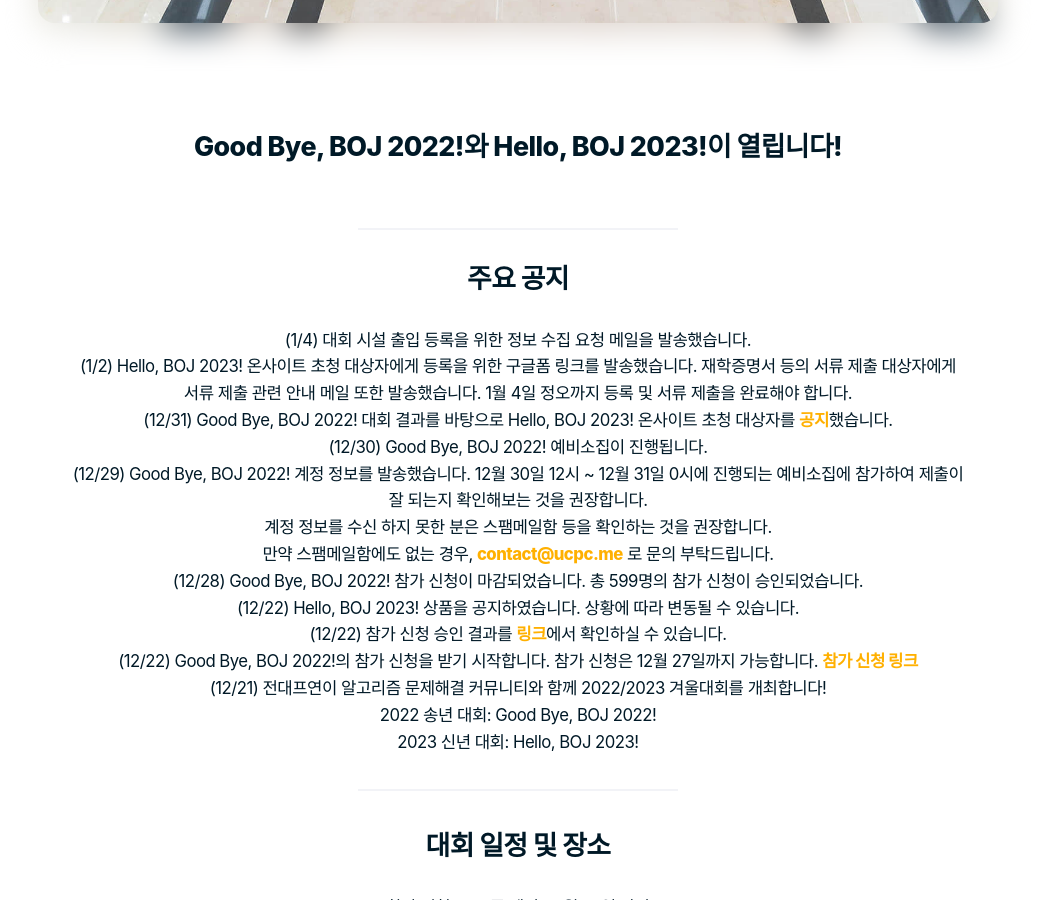
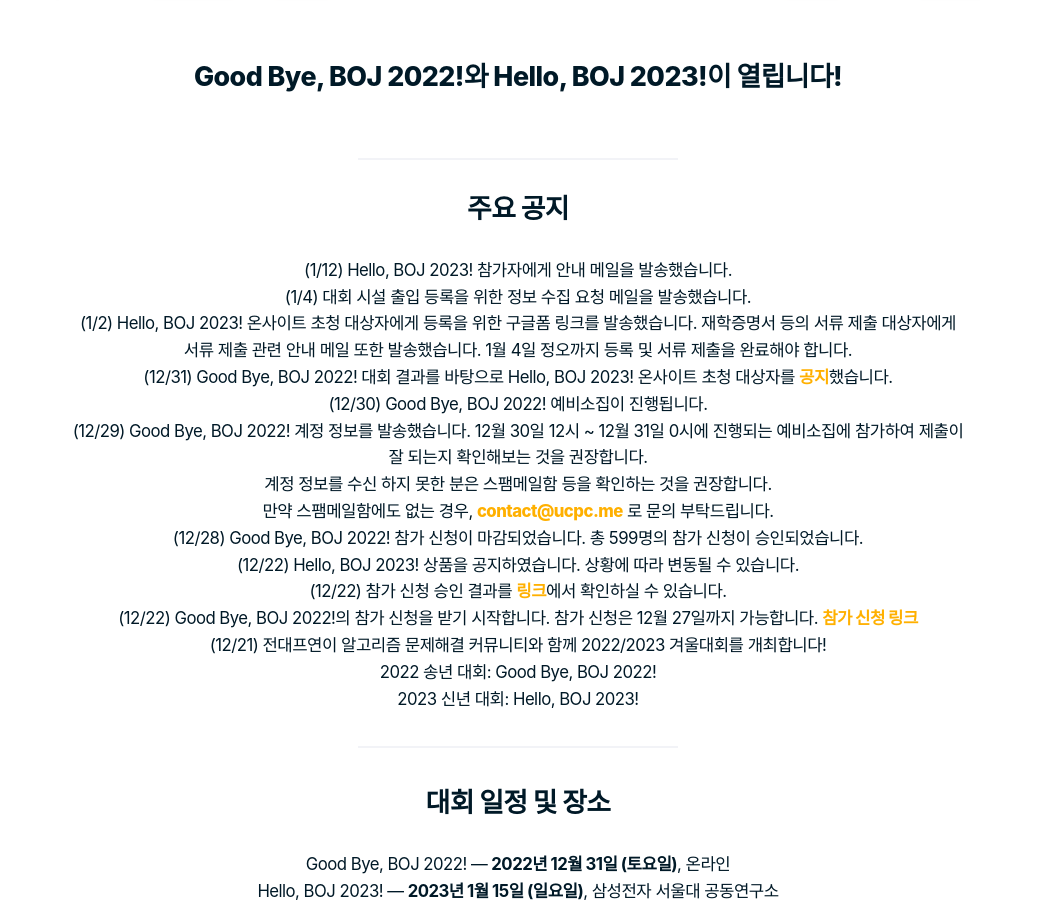
Before and after one commit to ucpcc/2022w, a Jekyll site: the page built from index.md, in a window 1280 px wide and 900 px high, scrolled down 1186 px. Shown: the whole window, without its empty margins (122-1160 px from the left). Built offline with Jekyll 4.4.1, drawn with Linux system fonts in a browser that asks for light colours; some web fonts are replaced; some of the changed text lies outside the part shown.

Commit message:
feat: announce mail

```diff
--- a/_layouts/home.html
+++ b/_layouts/home.html
@@ -11,9 +11,6 @@
       <div class="main_caption">
         <h1 style="margin-bottom: 0;">Good Bye, BOJ 2022! / Hello, BOJ 2023!</h1>
         전국 대학생 프로그래밍 대회 동아리 연합 &middot; 2022/2023 겨울 대회
-
-        <br>
-        <h2 style="margin-bottom: 0;">참가 신청: <a href="https://forms.gle/qCp7PAufAKbRMnBA8">링크</a> (~12/27)</h2>
       </div>
     </div>
     <div style="height: 2rem;"></div>
--- a/index.md
+++ b/index.md
@@ -5,6 +5,7 @@ title: 2022/2023 겨울대회
 
 ## 주요 공지
 
+- (1/12) Hello, BOJ 2023! 참가자에게 안내 메일을 발송했습니다.
 - (1/4) 대회 시설 출입 등록을 위한 정보 수집 요청 메일을 발송했습니다.
 - (1/2) Hello, BOJ 2023! 온사이트 초청 대상자에게 등록을 위한 구글폼 링크를 발송했습니다. 재학증명서 등의 서류 제출 대상자에게 서류 제출 관련 안내 메일 또한 발송했습니다. 1월 4일 정오까지 등록 및 서류 제출을 완료해야 합니다.
 - (12/31) Good Bye, BOJ 2022! 대회 결과를 바탕으로 Hello, BOJ 2023! 온사이트 초청 대상자를 [공지](https://www.acmicpc.net/board/view/106577)했습니다.
```
Also changed, not shown: other parts of index.md (+0 -1 lines).
